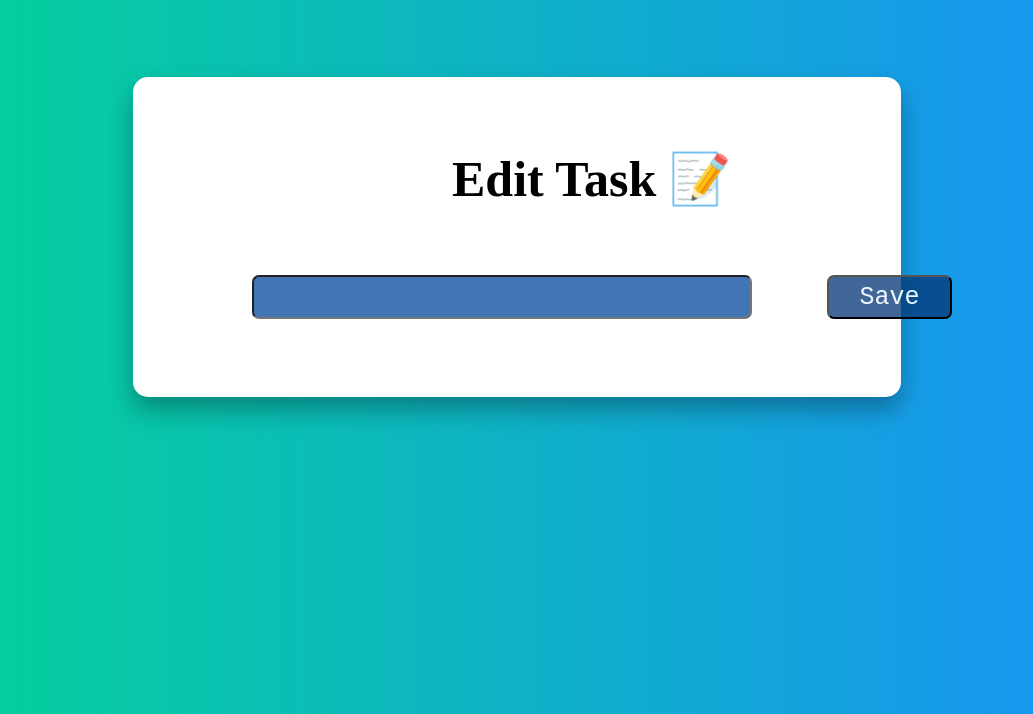
After one commit to Jo-Osama38/To-Do-App-Flask-first-project-, a Flask app: page /edit/1 in a window 1280 px wide. The commit adds this page. Shown: the top 714 px of the page, without its empty margins (123-1156 px from the left). Run offline with Flask 3, Linux system fonts and the light colour scheme; data that the repository does not hold is empty.

Commit message:
I've finally finished the css and added the task editing feature i think i'll stop here

```diff
--- a/app.py
+++ b/app.py
@@ -66,6 +66,24 @@ def uncomplete(num):
     conn.close()
     return redirect(url_for('home'))
 
+@app.route("/edit/<int:num>", methods=["GET","POST"])
+def edit(num):
+    if request.method == "GET":
+        conn = db_connection()
+        cursor = conn.cursor()
+        cursor.execute('SELECT task FROM tasks WHERE id =(?)',(num,))
+        task = cursor.fetchone()
+        conn.commit()
+        conn.close()
+        return render_template('edit.html' ,task = task)
+    elif request.method == "POST":
+        editTask = request.form.get('editTask')
+        conn = db_connection()
+        cursor = conn.cursor()
+        cursor.execute('UPDATE tasks SET task = ?  WHERE id =(?)',(editTask , num,))
+        conn.commit()
+        conn.close()
+        return redirect(url_for('home'))
 
 db_init()
 if __name__ == "__main__":
--- a/static/style.css
+++ b/static/style.css
@@ -3,9 +3,10 @@
     padding: 0;
 }
 
-body{
+html{
     background:linear-gradient(to right,rgb(3, 212, 149),rgb(26, 144, 248));
 }
+
 .enter{
     background-color: white;
     width: 60%;
@@ -60,7 +61,7 @@ h1{
     font-size: 50px ;
     position: absolute;
     top: 3em ;
-    left: 10em;
+    left: 11.5em;
 }
 
 
@@ -74,6 +75,14 @@ a{
     display: inline-block;
     box-shadow: 0 0.8rem 1.5rem rgba(0, 0, 0, 0.3);
 
+}
+.edit{
+    background:linear-gradient(to right,rgb(3, 212, 149),rgb(26, 144, 248));
+    color: blue;
+    transition: 0.3s ease;
+}
+.edit:hover{
+    transform: scale(1.1);
 }
 .delete{
     background:linear-gradient(to left,rgb(3, 212, 149),rgb(26, 144, 248));
@@ -94,6 +103,8 @@ a{
 
 h2{
     display: inline-block;
+    word-wrap: break-word;
+    max-width: 70% ;
 }
 .links{
     position: absolute;
--- /dev/null
+++ b/templates/edit.html
@@ -0,0 +1,10 @@
+{% extends "base.html" %}
+{% block content %}
+    <div class="enter">
+        <h1> Edit Task 📝 </h1>
+        <form method="post">
+                <input name="editTask" type="text" value="{{ task[0]}}">
+                <button type="submit" > Save </button>
+        </form>
+    </div>
+{% endblock %}
--- a/templates/home.html
+++ b/templates/home.html
@@ -1,7 +1,7 @@
 {% extends "base.html" %}
 {% block content %}
     <div class="enter"></div>
-        <h1>To Do App Flask 📋</h1>
+        <h1>To Do List 📋</h1>
         <form method="post">
             <input type="text" name="task">
             <button type="submit">Add</button>
@@ -13,12 +13,14 @@
         {% if task[2] == 0 %}
             <h2 >{{loop.index}}. {{task[1]}}</h2>
             <div class="links">
+                <a href="{{ url_for('edit',num = task[0]) }}" class="edit">Edit</a>
                 <a href="{{ url_for('delete',num = task[0]) }}" class="delete">Delete</a>
                 <a href="{{ url_for('complete' , num = task[0]) }}" class="complete">Complete ⎷</a>
             </div>
         {% else %}
             <h2 style="text-decoration:line-through;">{{loop.index}}. {{task[1]}} ✅</h2>
             <div class="links">
+                <a href="{{ url_for('edit', num = task[0]) }}" class="edit">Edit</a>
                 <a href="{{ url_for('delete',num = task[0]) }}" class="delete">Delete</a>
                 <a href="{{ url_for('uncomplete' , num = task[0]) }}" class="complete">UnComplete</a>
             </div>
```
Also changed, not shown: task.db.
